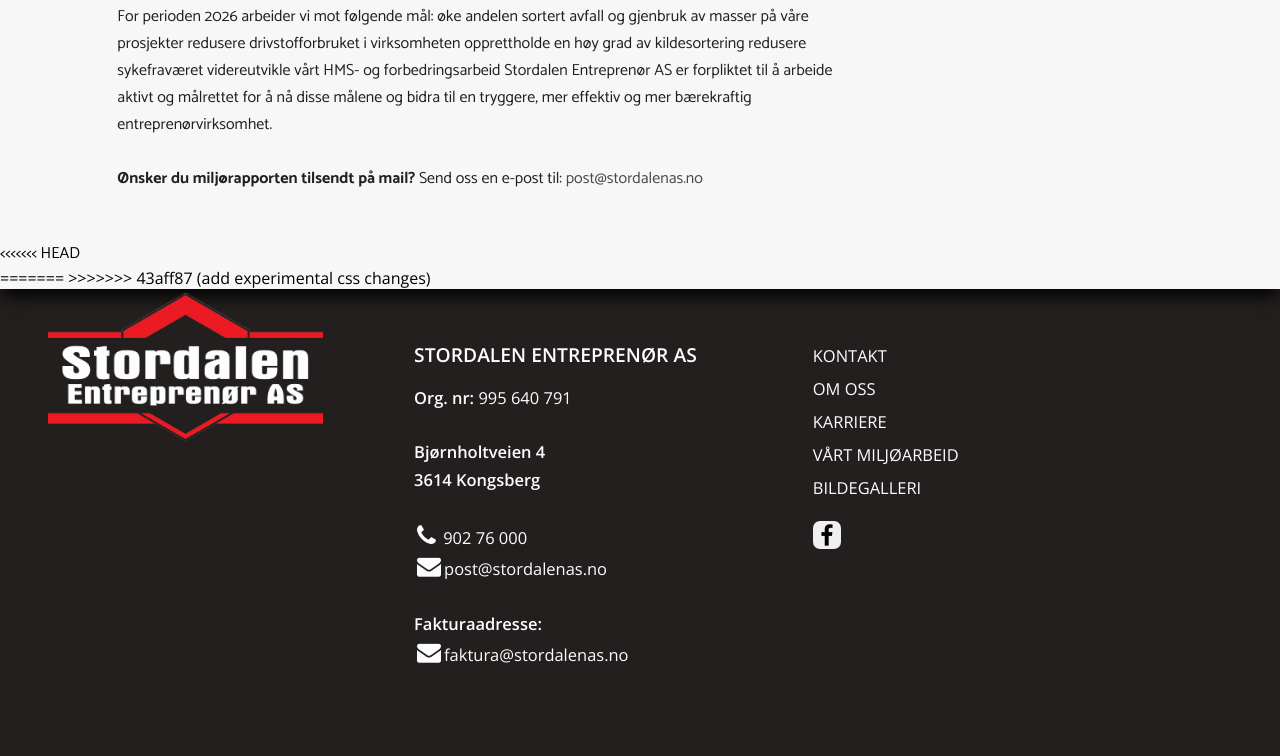
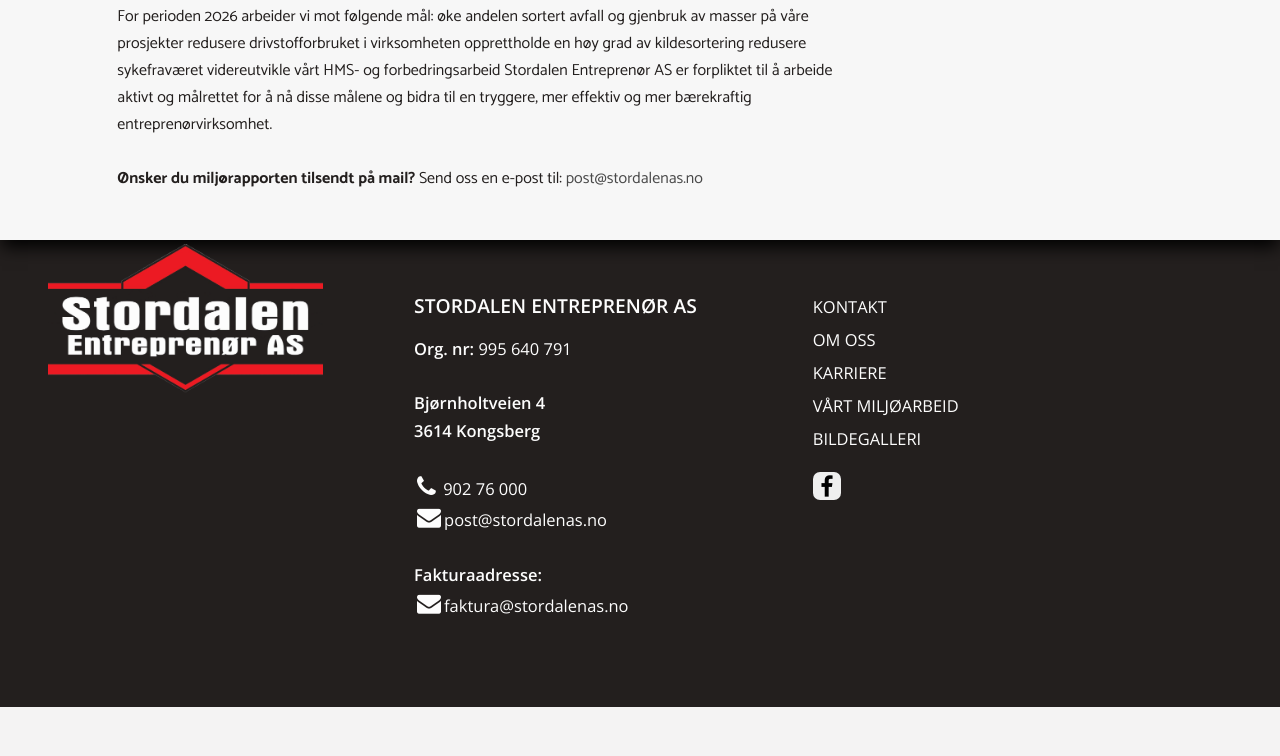
Before and after one commit to arokasa/stordalen-facelifted, a PHP site: page /vart-miljoarbeid.php in a window 1280 px wide. Shown: the part 2050-2806 px from the top of the page. After the commit the page ends 2757 px from the top, so only its background shows below. Run offline with PHP 8.4, Linux system fonts and the light colour scheme; some libraries are stand-ins or nearby versions.

Commit message:
experimental change

```diff
--- a/vart-miljoarbeid.php
+++ b/vart-miljoarbeid.php
@@ -94,13 +94,7 @@ include('header.php'); ?>
 
         </div>
 
-<!--  -----------------------------------                     ---------------------- -->
-
-
-<<<<<<< HEAD
     </div>
-=======
->>>>>>> 43aff87 (add experimental css changes)
 </div>
 </div>
 
```
